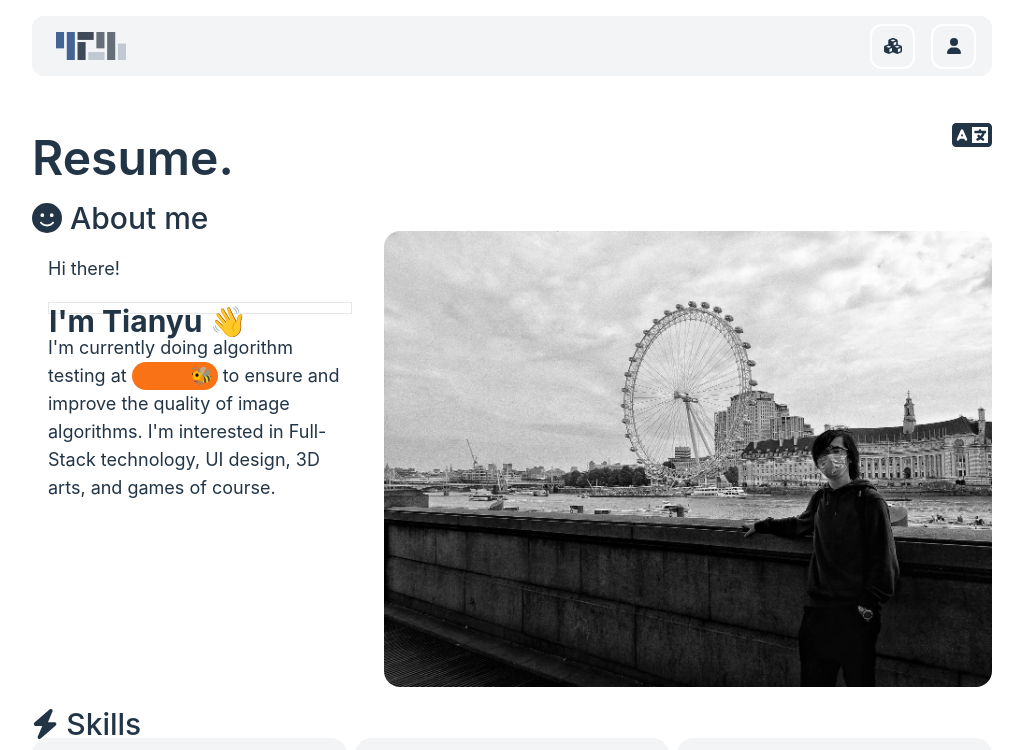
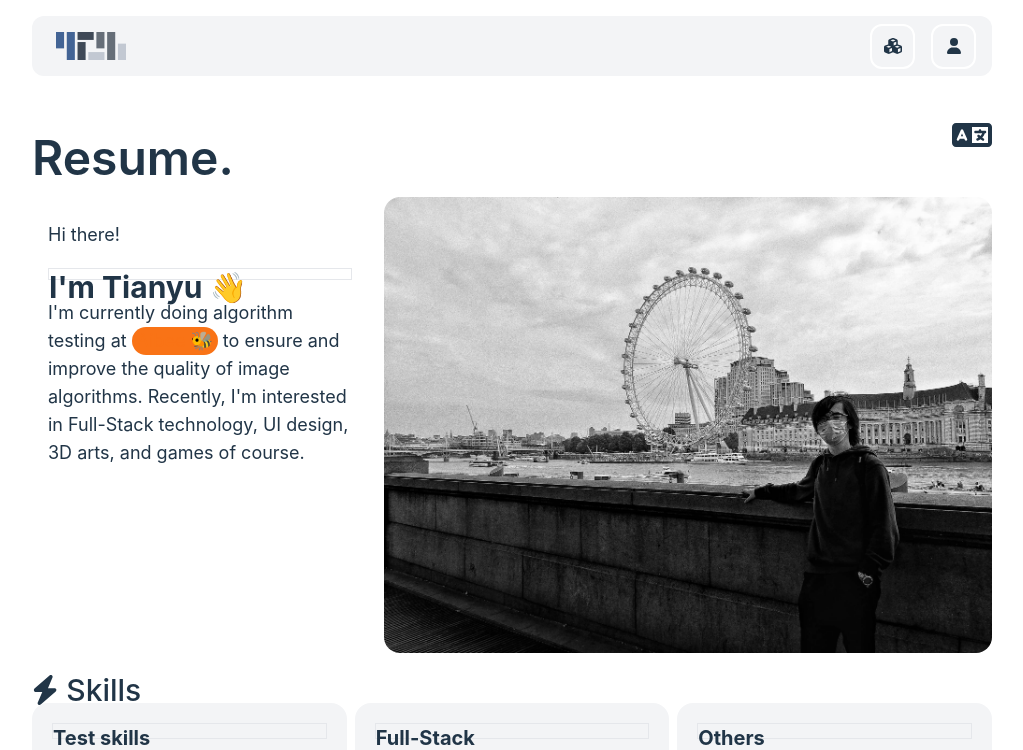
Before and after one commit to paperplane110/resume-nuxt, a Nuxt app: page /about in a window 1280 px wide. Shown: the top 750 px of the page, without its empty margins (128-1151 px from the left). Built offline with nearby package versions, Linux system fonts and the light colour scheme.

Commit message:
Polish resume

```diff
--- a/pages/about/index.vue
+++ b/pages/about/index.vue
@@ -16,17 +16,18 @@
     </div>
 
     <section>
-      <Text h3> <font-awesome-icon icon="fa-solid fa-smile" /> About me </Text>
+      <!-- <Text h3> <font-awesome-icon icon="fa-solid fa-smile" /> About me </Text> -->
       <Description src="/img/london_selfi.jpeg" :imgSize="2" reverse>
         <Text> Hi there!</Text>
         <Text h3 b>I'm Tianyu 👋</Text>
         <Text>
           I'm currently doing algorithm testing at
-          <ColorLink type="warning" href="https://www.aibee.cn/"
-            >Aibee 🐝</ColorLink
-          >
-          to ensure and improve the quality of image algorithms. I'm interested
-          in Full-Stack technology, UI design, 3D arts, and games of course.
+          <ColorLink type="warning" href="https://www.aibee.cn/">
+            Aibee 🐝
+          </ColorLink>
+          to ensure and improve the quality of image algorithms. Recently, I'm
+          interested in Full-Stack technology, UI design, 3D arts, and games of
+          course.
         </Text>
       </Description>
     </section>
--- a/pages/about/zh.vue
+++ b/pages/about/zh.vue
@@ -13,10 +13,9 @@
       </NuxtLink>
     </div>
     <section>
-      <Text h3> <font-awesome-icon icon="fa-solid fa-smile" /> 自我介绍 </Text>
+      <!-- <Text h3> <font-awesome-icon icon="fa-solid fa-smile" /> 自我介绍 </Text> -->
       <Description src="/img/london_selfi.jpeg" :imgSize="2" reverse>
-        <Text h4>你好啊，朋友！</Text>
-        <Text h3 b>欢迎来到我的博客</Text>
+        <Text h3 b>你好啊，朋友！</Text>
         <Text>
           我是<b>袁天宇</b>，是一名算法测试开发工程师，我目前就职于一家叫做
           <ColorLink type="warning" href="https://www.aibee.cn/">
```
